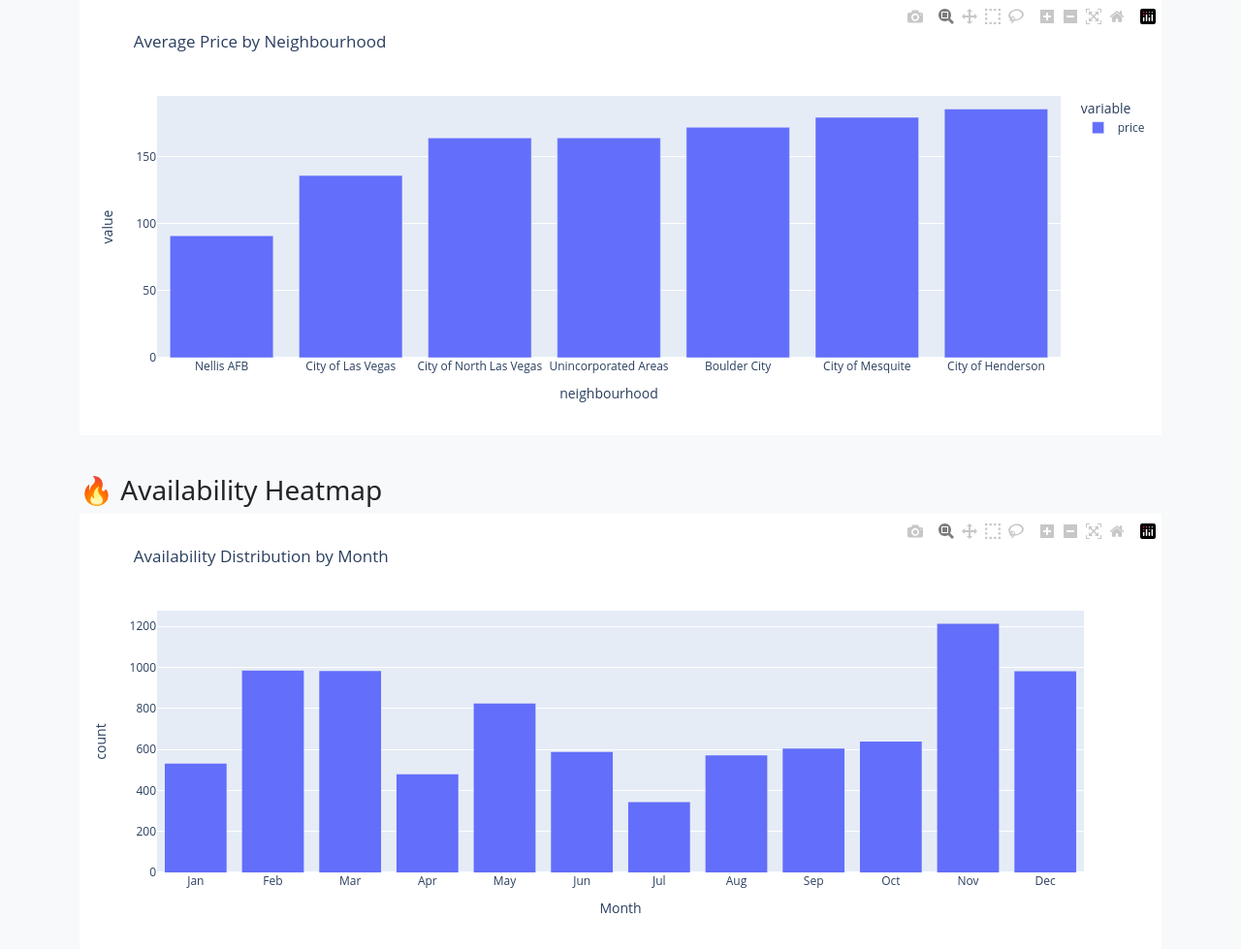
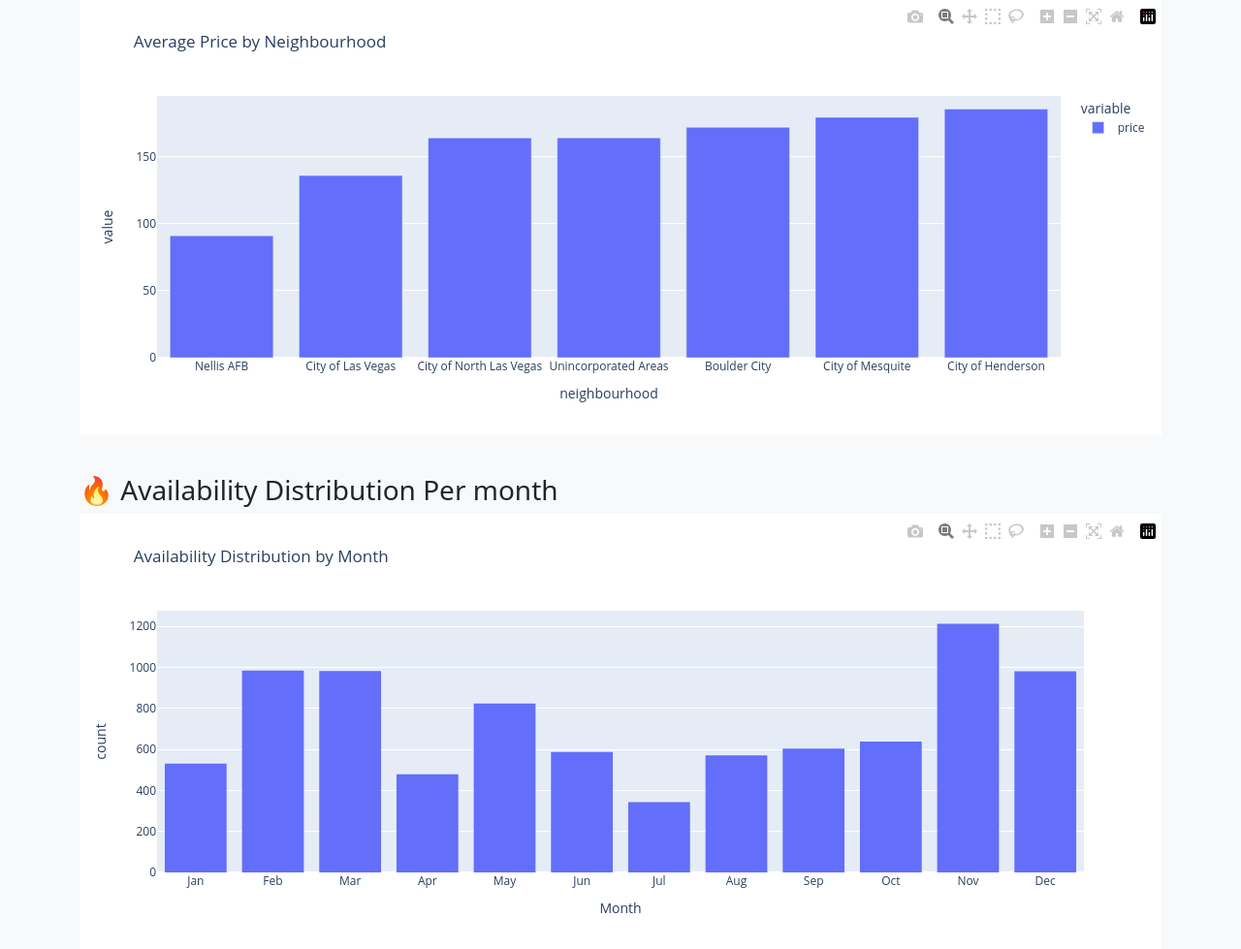
Before and after one commit to k22delafuente/project_4_air_bnb, a Flask app: page / in a window 1280 px wide. Shown: the part 1226-2205 px from the top of the page at 97% size. Run offline with Flask 3, Linux system fonts and the light colour scheme; data that the repository does not hold is empty; some libraries are stand-ins or nearby versions.

Commit message:
Update index.html

```diff
--- a/Templates/index.html
+++ b/Templates/index.html
@@ -31,7 +31,7 @@
     </div>
 
     <div class="chart">
-        <h3>🔥 Availability Heatmap</h3>
+        <h3>🔥 Availability Distribution Per month</h3>
         <div id="availabilityHeatmap"></div>
     </div>
 
```
